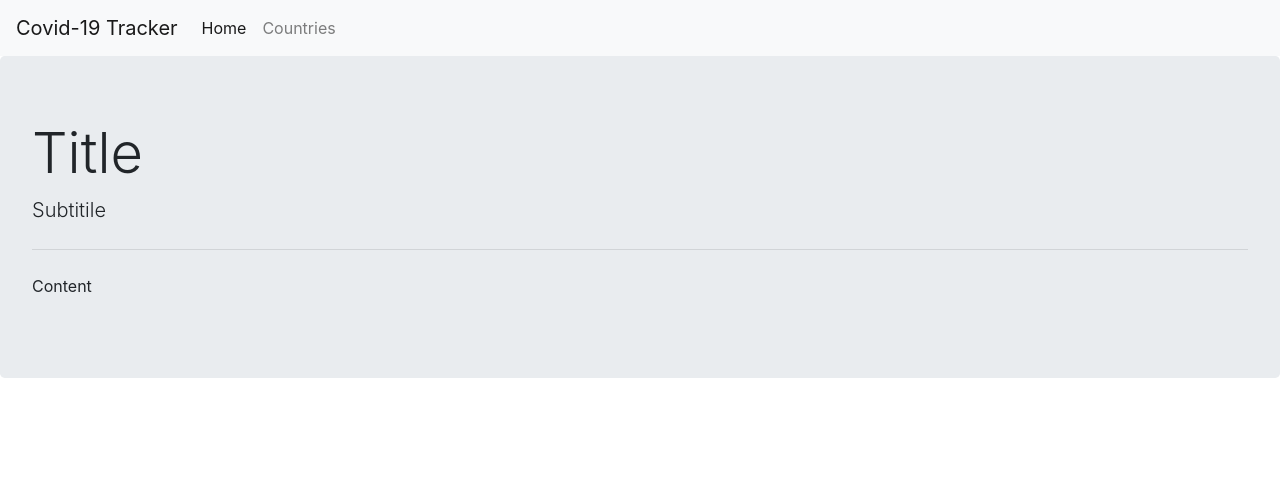
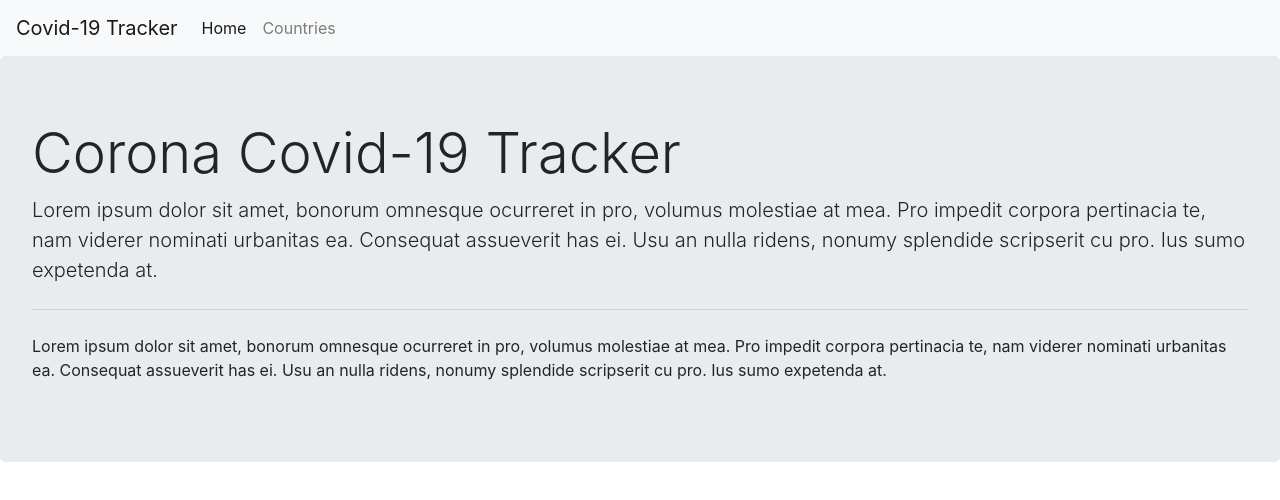
Before and after one commit to jYOtisingh0-o/covid-tracker, an Angular app: page / in a window 1280 px wide. Shown: the top 500 px of the page. Built offline with nearby package versions, Linux system fonts and the light colour scheme.

Commit message:
added dummy content in home component

```diff
--- a/src/app/components/home/home.component.html
+++ b/src/app/components/home/home.component.html
@@ -1,6 +1,10 @@
 <div class="jumbotron">
-    <h1 class="display-4">Title</h1>
-    <p class="lead">Subtitile</p>
+    <h1 class="display-4">Corona Covid-19 Tracker</h1>
+    <p class="lead">Lorem ipsum dolor sit amet,
+         bonorum omnesque ocurreret in pro, volumus molestiae at mea. Pro impedit corpora pertinacia te, nam viderer nominati urbanitas ea. Consequat assueverit has ei. Usu an nulla ridens,
+         nonumy splendide scripserit cu pro. Ius sumo expetenda at.</p>
     <hr class="my-4">
-    <p>Content</p>
+    <p>Lorem ipsum dolor sit amet,
+        bonorum omnesque ocurreret in pro, volumus molestiae at mea. Pro impedit corpora pertinacia te,
+         nam viderer nominati urbanitas ea. Consequat assueverit has ei. Usu an nulla ridens, nonumy splendide scripserit cu pro. Ius sumo expetenda at.</p>
 </div>
```
